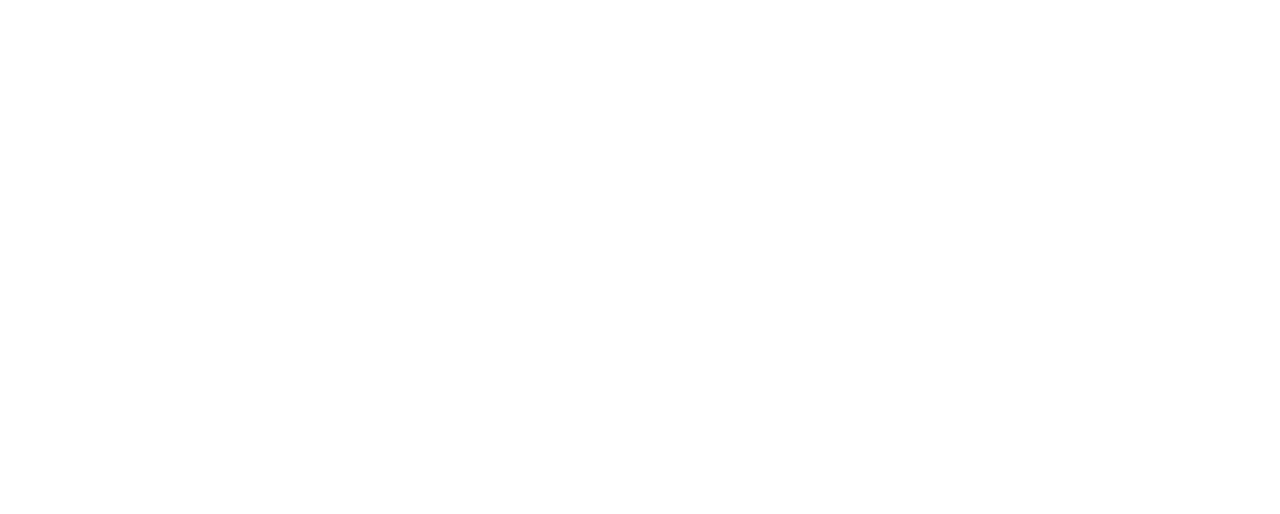
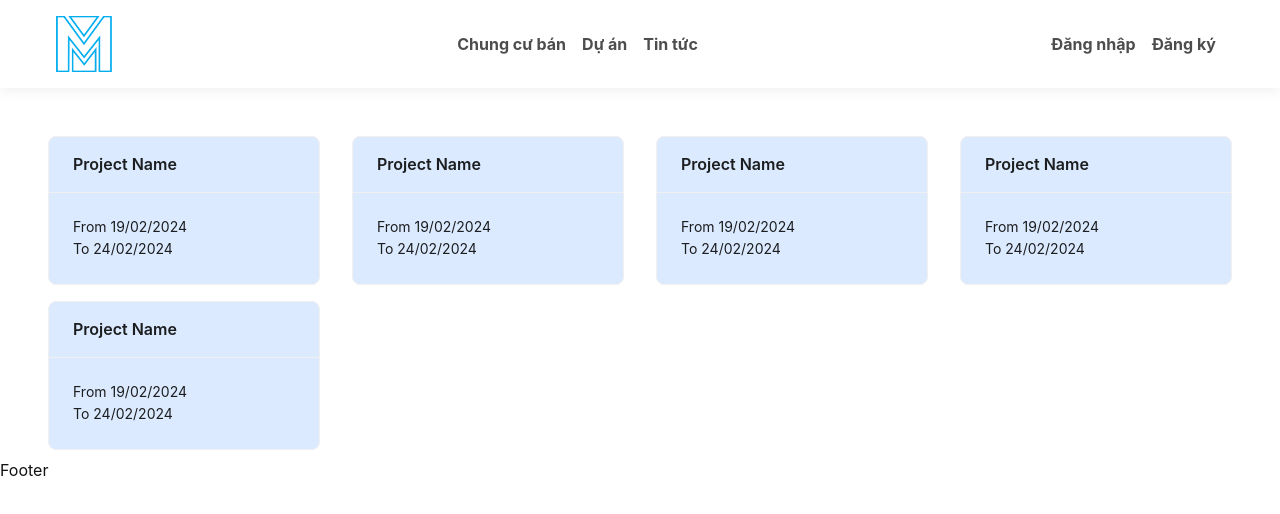
Before and after one commit to yebpls/estate-fe, a React (Create React App) app: page /investor in a window 1280 px wide. Before the commit this address had no page. Shown: the top 514 px of the page. Built offline with nearby package versions, Linux system fonts and the light colour scheme.

Commit message:
investor page layout

```diff
--- a/src/App.js
+++ b/src/App.js
@@ -12,6 +12,9 @@
 import accountApi from "./api/accountApi";
 import { jwtDecode } from "jwt-decode";
 import ApartmentDetail from "./pages/ApartmentDetail";
+import ProjectOfInvestor from "./components/InvestorPage/ProjectOfInvestor";
+import ApartmentOfInvestor from "./components/InvestorPage/ApartmentOfInvestor";
+import BuildingOfInvestor from "./components/InvestorPage/BuildingOfInvestor";
 
 function App() {
   const { isLogin } = useSelector((state) => state.accountReducer);
@@ -44,7 +47,12 @@
       <Routes>
         <Route path="/" element={<MainLayout />}>
           <Route index element={<HomePage />} />
+          <Route path="/apartment/:id" element={<ApartmentDetail />} />
+          <Route path="/investor" element={<ProjectOfInvestor />} />
+          <Route path="/investor_building" element={<BuildingOfInvestor />} />
+          <Route path="/investor_apartment" element={<ApartmentOfInvestor />} />
         </Route>
+
         <Route path="/login" element={<LoginPage />} />
         <Route
           path="/register"
@@ -54,8 +62,6 @@
             </Protected>
           }
         />
-        /
-        <Route path="/apartment/:id" element={<ApartmentDetail />} />
       </Routes>
     </BrowserRouter>
   );
--- /dev/null
+++ b/src/components/InvestorPage/ApartmentCard.jsx
@@ -0,0 +1,24 @@
+import { Card } from "antd";
+import React from "react";
+import { Link } from "react-router-dom";
+
+export default function ApartmentCard() {
+  return (
+    <div>
+      <Link to="/apartment" className="w-full">
+        <Card
+          className="hover:bg-blue-200 hover:shadow-md bg-blue-50 m-2"
+          cover={
+            <img
+              className="h-40 p-2"
+              alt="building image"
+              src="https://www.souciehorner.com/wp-content/uploads/2017/04/Kitchen3-1536.jpg"
+            />
+          }
+        >
+          <Card.Meta title="S680" description="500$" />
+        </Card>
+      </Link>
+    </div>
+  );
+}
--- /dev/null
+++ b/src/components/InvestorPage/ApartmentOfInvestor.jsx
@@ -0,0 +1,27 @@
+import React from "react";
+import ApartmentCard from "./ApartmentCard";
+import { Col, Row } from "antd";
+
+export default function ApartmentOfInvestor() {
+  return (
+    <div className="mx-10 mt-10">
+      <Row gutter={16}>
+        <Col span={6}>
+          <ApartmentCard />
+        </Col>
+        <Col span={6}>
+          <ApartmentCard />
+        </Col>
+        <Col span={6}>
+          <ApartmentCard />
+        </Col>
+        <Col span={6}>
+          <ApartmentCard />
+        </Col>
+        <Col span={6}>
+          <ApartmentCard />
+        </Col>
+      </Row>
+    </div>
+  );
+}
--- /dev/null
+++ b/src/components/InvestorPage/BuildingCard.jsx
@@ -0,0 +1,27 @@
+import { Card } from "antd";
+import React from "react";
+import { Link } from "react-router-dom";
+
+export default function BuildingCard() {
+  return (
+    <div>
+      <Link to="/investor_apartment" className="w-full">
+        <Card
+          className="hover:bg-blue-200 hover:shadow-md bg-blue-100 m-2"
+          cover={
+            <img
+              className="h-40 p-2"
+              alt="building image"
+              src="https://wtcbinhduong.vn/wp-content/uploads/2022/12/WTC-Tower-3-scaled.jpg"
+            />
+          }
+        >
+          <Card.Meta
+            title="WTC tower"
+            description="23 Mai Thị Lựu Street, Thu Dau Mot City, Binh Duong"
+          />
+        </Card>
+      </Link>
+    </div>
+  );
+}
--- /dev/null
+++ b/src/components/InvestorPage/BuildingOfInvestor.jsx
@@ -0,0 +1,27 @@
+import { Col, Row } from "antd";
+import React from "react";
+import BuildingCard from "./BuildingCard";
+
+export default function BuildingOfInvestor() {
+  return (
+    <div className="mx-10 mt-10">
+      <Row gutter={16}>
+        <Col span={6}>
+          <BuildingCard />
+        </Col>
+        <Col span={6}>
+          <BuildingCard />
+        </Col>
+        <Col span={6}>
+          <BuildingCard />
+        </Col>
+        <Col span={6}>
+          <BuildingCard />
+        </Col>
+        <Col span={6}>
+          <BuildingCard />
+        </Col>
+      </Row>
+    </div>
+  );
+}
--- /dev/null
+++ b/src/components/InvestorPage/ProjectCard.jsx
@@ -0,0 +1,19 @@
+import { Card, Col, Row } from "antd";
+import React from "react";
+import { Link } from "react-router-dom";
+
+export default function ProjectCard() {
+  return (
+    <div>
+      <Link to="/investor_building" className="w-full">
+        <Card
+          title="Project Name"
+          className="hover:bg-blue-200 bg-blue-100 m-2"
+        >
+          <p>From 19/02/2024</p>
+          <p>To 24/02/2024</p>
+        </Card>
+      </Link>
+    </div>
+  );
+}
--- /dev/null
+++ b/src/components/InvestorPage/ProjectOfInvestor.jsx
@@ -0,0 +1,28 @@
+import React from "react";
+import ProjectCard from "./ProjectCard";
+import { Card, Col, Row } from "antd";
+
+export default function ProjectOfInvestor() {
+  function openListBuilding() {}
+  return (
+    <div className="mx-10 mt-10">
+      <Row gutter={16}>
+        <Col span={6}>
+          <ProjectCard />
+        </Col>
+        <Col span={6}>
+          <ProjectCard />
+        </Col>
+        <Col span={6}>
+          <ProjectCard />
+        </Col>
+        <Col span={6}>
+          <ProjectCard />
+        </Col>
+        <Col span={6}>
+          <ProjectCard />
+        </Col>
+      </Row>
+    </div>
+  );
+}
--- a/src/pages/HomePage.jsx
+++ b/src/pages/HomePage.jsx
@@ -7,16 +7,18 @@
 import ProjectByLocation from "../components/HomePage/ProjectByLocation";
 import SearchPage from "./SearchPage";
 import ApartmentDetail from "./ApartmentDetail";
+import ProjectOfInvestor from "../components/InvestorPage/ProjectOfInvestor";
 
 function HomePage() {
   return (
-    <div className="mt-30 ">
-      <News />
+    <div className="mt-30">
+      {/* <News />
       <Project />
       <RemarkableProject />
-      <ProjectByLocation />
-      {/* <SearchPage /> */}
-      {/* <ApartmentDetail /> */}
+      <ProjectByLocation /> */}
+      {/* <SearchPage />
+      <ApartmentDetail /> */}
+      <ProjectOfInvestor />
     </div>
   );
 }
```
